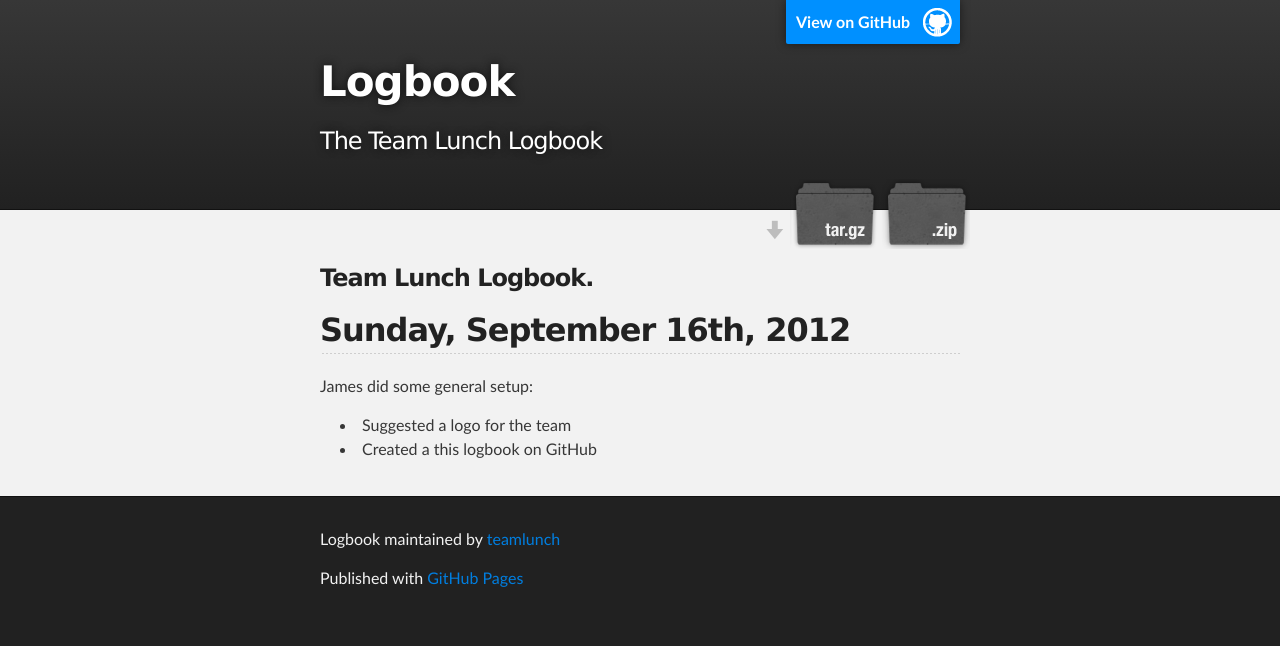
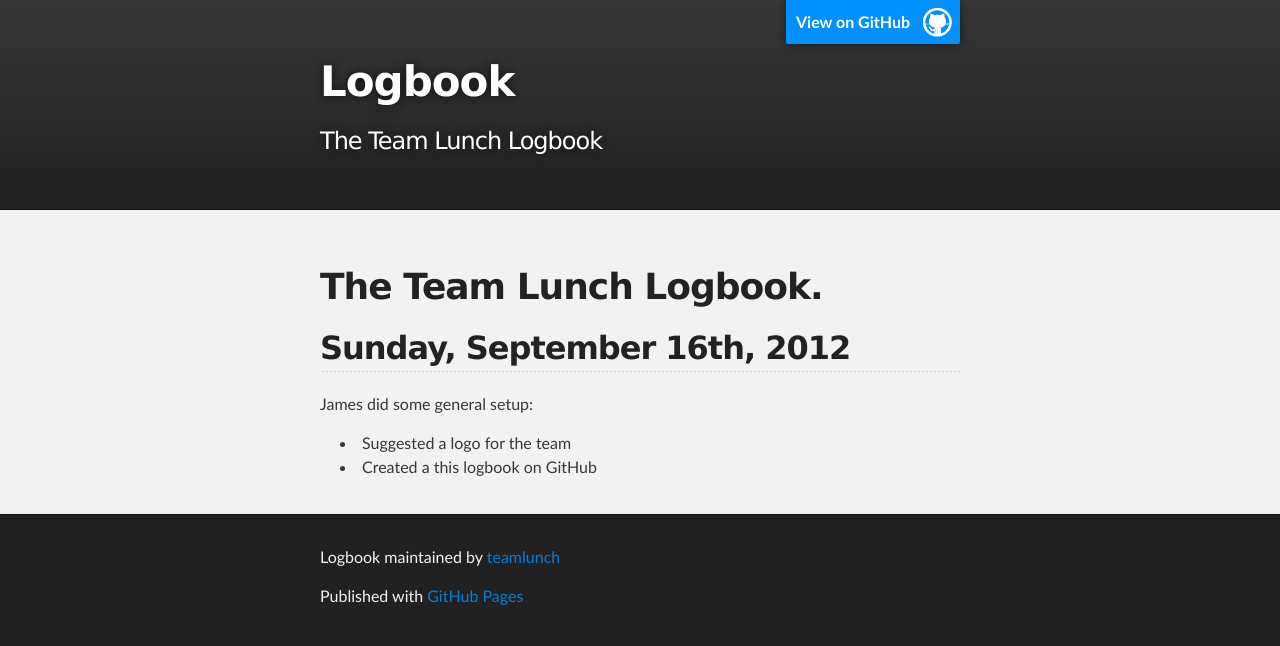
Before and after one commit to teamlunch/logbook, a plain HTML site: page index.html in a window 1280 px wide. Drawn offline with Linux system fonts and the light colour scheme.

Commit message:
Update index.html
Tweaked formatting

```diff
--- a/index.html
+++ b/index.html
@@ -20,18 +20,13 @@
 
           <h1 id="project_title">Logbook</h1>
           <h2 id="project_tagline">The Team Lunch Logbook</h2>
-
-            <section id="downloads">
-              <a class="zip_download_link" href="https://github.com/teamlunch/logbook/zipball/master">Download this project as a .zip file</a>
-              <a class="tar_download_link" href="https://github.com/teamlunch/logbook/tarball/master">Download this project as a tar.gz file</a>
-            </section>
         </header>
     </div>
 
     <!-- MAIN CONTENT -->
     <div id="main_content_wrap" class="outer">
       <section id="main_content" class="inner">
-        <h3>Team Lunch Logbook.</h3>
+        <h1>The Team Lunch Logbook.</h1>
 
 <h2>Sunday, September 16th, 2012</h2>
 
@@ -41,6 +36,8 @@
 <li>Suggested a logo for the team</li>
 <li>Created a this logbook on GitHub</li>
 </ul>
+
+
       </section>
     </div>
 
```
